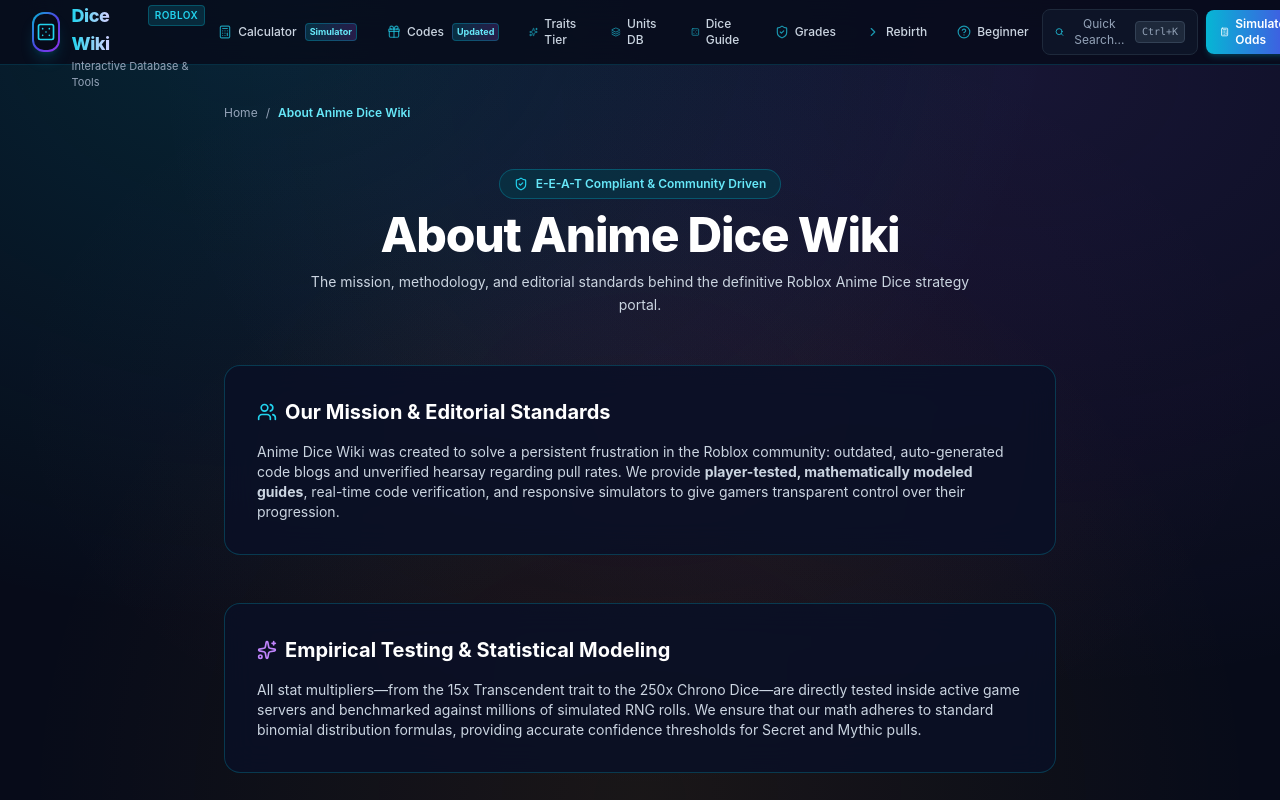
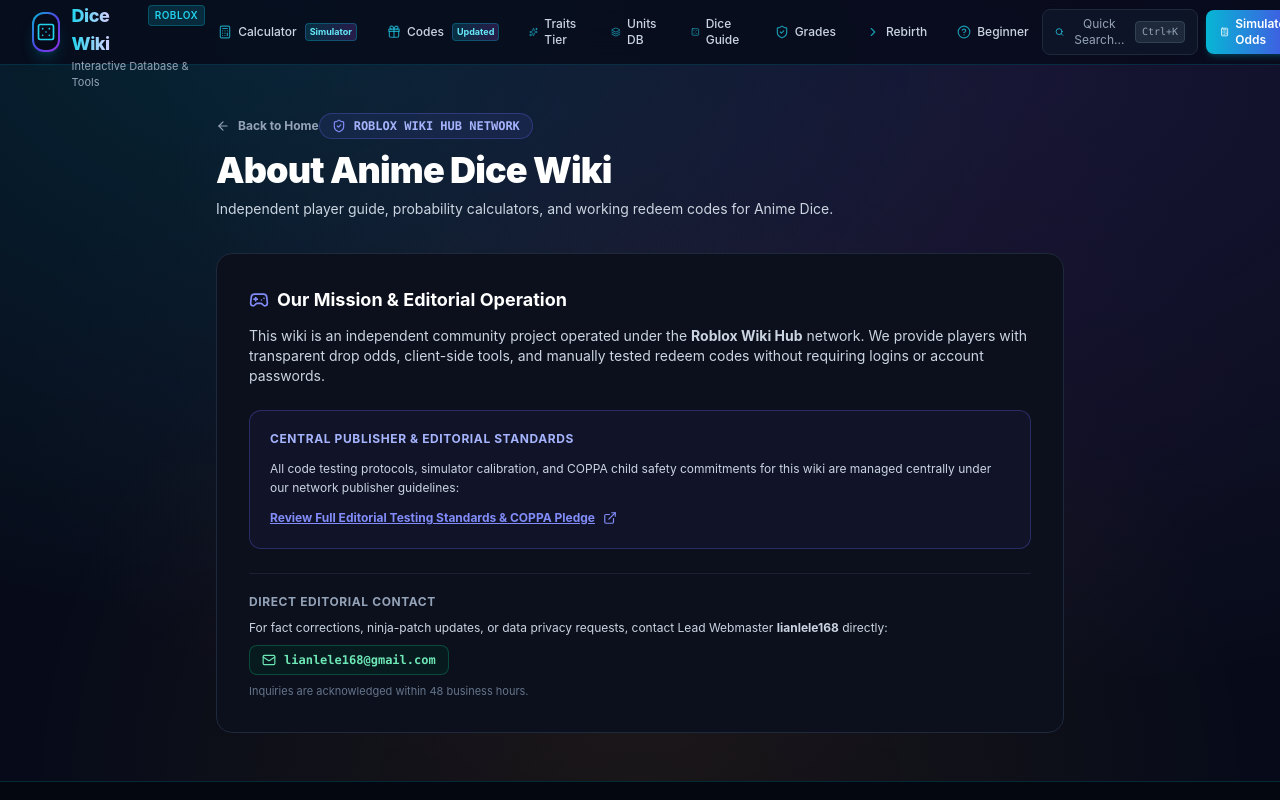
Before and after one commit to lianlele168/anime-dice-wiki, a Next.js app: page /about in a window 1280 px wide. Shown: the top 800 px of the page. Built offline with nearby package versions, Linux system fonts and the light colour scheme.

Commit message:
fix(seo): eliminate thin about page, add noindex, fix schema and sync dates

```diff
--- a/src/app/about/page.tsx
+++ b/src/app/about/page.tsx
@@ -1,83 +1,75 @@
-'use client';
+import type { Metadata } from "next";
+import Link from "next/link";
+import { ShieldCheck, Mail, ExternalLink, ArrowLeft, Gamepad2 } from "lucide-react";
 
-import React from 'react';
-import Link from 'next/link';
-import { ShieldCheck, Users, Sparkles, ExternalLink, Heart, ArrowRight } from 'lucide-react';
+export const metadata: Metadata = {
+  title: "About Anime Dice Wiki & Network Standards",
+  description: "Learn about the Anime Dice fan wiki, our editorial testing process, and the Roblox Wiki Hub network.",
+  robots: {
+    index: false,
+    follow: true,
+  },
+};
 
 export default function AboutPage() {
   return (
-    <div className="max-w-4xl mx-auto px-4 sm:px-6 lg:px-8 py-10 space-y-12">
-
-      {/* Breadcrumb */}
-      <nav className="flex items-center gap-2 text-xs text-slate-400">
-        <Link href="/" className="hover:text-cyan-400 transition-colors">Home</Link>
-        <span>/</span>
-        <span className="text-cyan-300 font-semibold">About Anime Dice Wiki</span>
-      </nav>
-
-      {/* Header */}
-      <div className="text-center max-w-2xl mx-auto space-y-3">
-        <div className="inline-flex items-center gap-2 px-3.5 py-1.5 rounded-full bg-cyan-950/80 border border-cyan-500/30 text-cyan-300 text-xs font-semibold">
-          <ShieldCheck className="w-3.5 h-3.5 text-cyan-400" />
-          <span>E-E-A-T Compliant & Community Driven</span>
+    <main className="min-h-[75vh] py-12 px-4 sm:px-6 max-w-4xl mx-auto space-y-8">
+      <div>
+        <Link href="/" className="inline-flex items-center gap-2 text-xs font-bold text-slate-400 hover:text-white transition-colors mb-4">
+          <ArrowLeft className="w-3.5 h-3.5" />
+          <span>Back to Home</span>
+        </Link>
+        <div className="inline-flex items-center gap-2 rounded-full border border-indigo-500/30 bg-indigo-500/10 px-3 py-1 font-mono text-xs font-bold text-indigo-300 mb-2">
+          <ShieldCheck className="w-3.5 h-3.5 text-indigo-400" />
+          <span>ROBLOX WIKI HUB NETWORK</span>
         </div>
-        <h1 className="text-3xl sm:text-5xl font-extrabold text-white tracking-tight">
+        <h1 className="text-3xl sm:text-4xl font-black text-white tracking-tight">
           About Anime Dice Wiki
         </h1>
-        <p className="text-sm text-slate-300 leading-relaxed">
-          The mission, methodology, and editorial standards behind the definitive Roblox Anime Dice strategy portal.
+        <p className="text-sm text-slate-300 mt-2 leading-relaxed">
+          Independent player guide, probability calculators, and working redeem codes for Anime Dice.
         </p>
       </div>
 
-      {/* Core Mission */}
-      <div className="glass-panel p-6 sm:p-8 rounded-2xl space-y-4">
-        <h2 className="text-xl font-bold text-white flex items-center gap-2">
-          <Users className="w-5 h-5 text-cyan-400" />
-          <span>Our Mission & Editorial Standards</span>
+      <div className="rounded-2xl border border-slate-800 bg-[#0c101c] p-6 sm:p-8 space-y-6">
+        <div className="space-y-3">
+          <h2 className="text-lg font-bold text-white flex items-center gap-2">
+            <Gamepad2 className="w-5 h-5 text-indigo-400" />
+            <span>Our Mission & Editorial Operation</span>
           </h2>
           <p className="text-xs sm:text-sm text-slate-300 leading-relaxed">
-          Anime Dice Wiki was created to solve a persistent frustration in the Roblox community: outdated, auto-generated code blogs and unverified hearsay regarding pull rates. We provide <strong>player-tested, mathematically modeled guides</strong>, real-time code verification, and responsive simulators to give gamers transparent control over their progression.
+            This wiki is an independent community project operated under the <strong>Roblox Wiki Hub</strong> network. We provide players with transparent drop odds, client-side tools, and manually tested redeem codes without requiring logins or account passwords.
           </p>
         </div>
 
-      {/* Testing Methodology */}
-      <div className="glass-panel p-6 sm:p-8 rounded-2xl space-y-4">
-        <h2 className="text-xl font-bold text-white flex items-center gap-2">
-          <Sparkles className="w-5 h-5 text-purple-400" />
-          <span>Empirical Testing & Statistical Modeling</span>
-        </h2>
-        <p className="text-xs sm:text-sm text-slate-300 leading-relaxed">
-          All stat multipliers—from the 15x Transcendent trait to the 250x Chrono Dice—are directly tested inside active game servers and benchmarked against millions of simulated RNG rolls. We ensure that our math adheres to standard binomial distribution formulas, providing accurate confidence thresholds for Secret and Mythic pulls.
+        <div className="rounded-xl border border-indigo-500/30 bg-indigo-950/30 p-5 space-y-3">
+          <p className="text-xs font-bold uppercase tracking-wider text-indigo-300">Central Publisher & Editorial Standards</p>
+          <p className="text-xs text-slate-300 leading-relaxed">
+            All code testing protocols, simulator calibration, and COPPA child safety commitments for this wiki are managed centrally under our network publisher guidelines:
           </p>
-      </div>
-
-      {/* Legal & Trademark Disclaimer */}
-      <div className="p-6 rounded-2xl bg-slate-900/60 border border-slate-800 space-y-3">
-        <h3 className="text-sm font-bold text-slate-200">Trademark & Fan Project Disclaimer</h3>
-        <p className="text-xs text-slate-400 leading-relaxed">
-          Anime Dice Wiki is an independent fan-created publication. Roblox and the Roblox logo are registered trademarks of Roblox Corporation. Anime Dice is developed by More & More Games. This website is not endorsed by, directly affiliated with, maintained, authorized, or sponsored by Roblox Corporation or More & More Games. All anime characters and franchise names referenced are intellectual property of their respective copyright holders.
-        </p>
-      </div>
-
-      {/* Network Backlink */}
-      <div className="glass-card p-6 rounded-2xl border-cyan-500/20 flex flex-col sm:flex-row items-center justify-between gap-4">
-        <div className="space-y-1">
-          <div className="text-sm font-bold text-white">Part of the Roblox Wiki Hub Network</div>
-          <p className="text-xs text-slate-400">
-            Discover dozens of high-performance strategy portals across the top Roblox games.
-          </p>
-        </div>
           <a
-          href="https://robloxwikihub.com"
+            href="https://robloxwikihub.com/about"
             target="_blank"
             rel="noopener noreferrer"
-          className="px-5 py-2.5 rounded-xl bg-gradient-to-r from-cyan-500 to-indigo-600 text-white font-bold text-xs flex items-center gap-2 shrink-0 hover:from-cyan-400 hover:to-indigo-500 transition-all"
+            className="inline-flex items-center gap-2 text-xs font-bold text-indigo-400 hover:text-indigo-300 underline"
           >
-          <span>Explore Network</span>
+            <span>Review Full Editorial Testing Standards & COPPA Pledge</span>
             <ExternalLink className="w-3.5 h-3.5" />
           </a>
         </div>
 
+        <div className="border-t border-slate-800/80 pt-5 space-y-2">
+          <h3 className="text-xs font-bold text-slate-400 uppercase tracking-wider">Direct Editorial Contact</h3>
+          <p className="text-xs text-slate-300 leading-relaxed">
+            For fact corrections, ninja-patch updates, or data privacy requests, contact Lead Webmaster <strong>lianlele168</strong> directly:
+          </p>
+          <div className="inline-flex items-center gap-2 rounded-lg border border-emerald-500/30 bg-emerald-950/40 px-3 py-1.5 font-mono text-xs font-bold text-emerald-300">
+            <Mail className="w-3.5 h-3.5" />
+            <span>lianlele168@gmail.com</span>
           </div>
+          <p className="text-[11px] text-slate-500">Inquiries are acknowledged within 48 business hours.</p>
+        </div>
+      </div>
+    </main>
   );
 }
--- a/src/app/sitemap.ts
+++ b/src/app/sitemap.ts
@@ -14,7 +14,6 @@
     { path: '/grades-guide', priority: 0.85, changeFrequency: 'weekly' as const },
     { path: '/rebirth-guide', priority: 0.8, changeFrequency: 'weekly' as const },
     { path: '/beginner-guide', priority: 0.8, changeFrequency: 'weekly' as const },
-    { path: '/about', priority: 0.5, changeFrequency: 'monthly' as const },
     ];
 
   return routes.map((r) => ({
```
Lines whose indentation alone changed are shown as unchanged.
